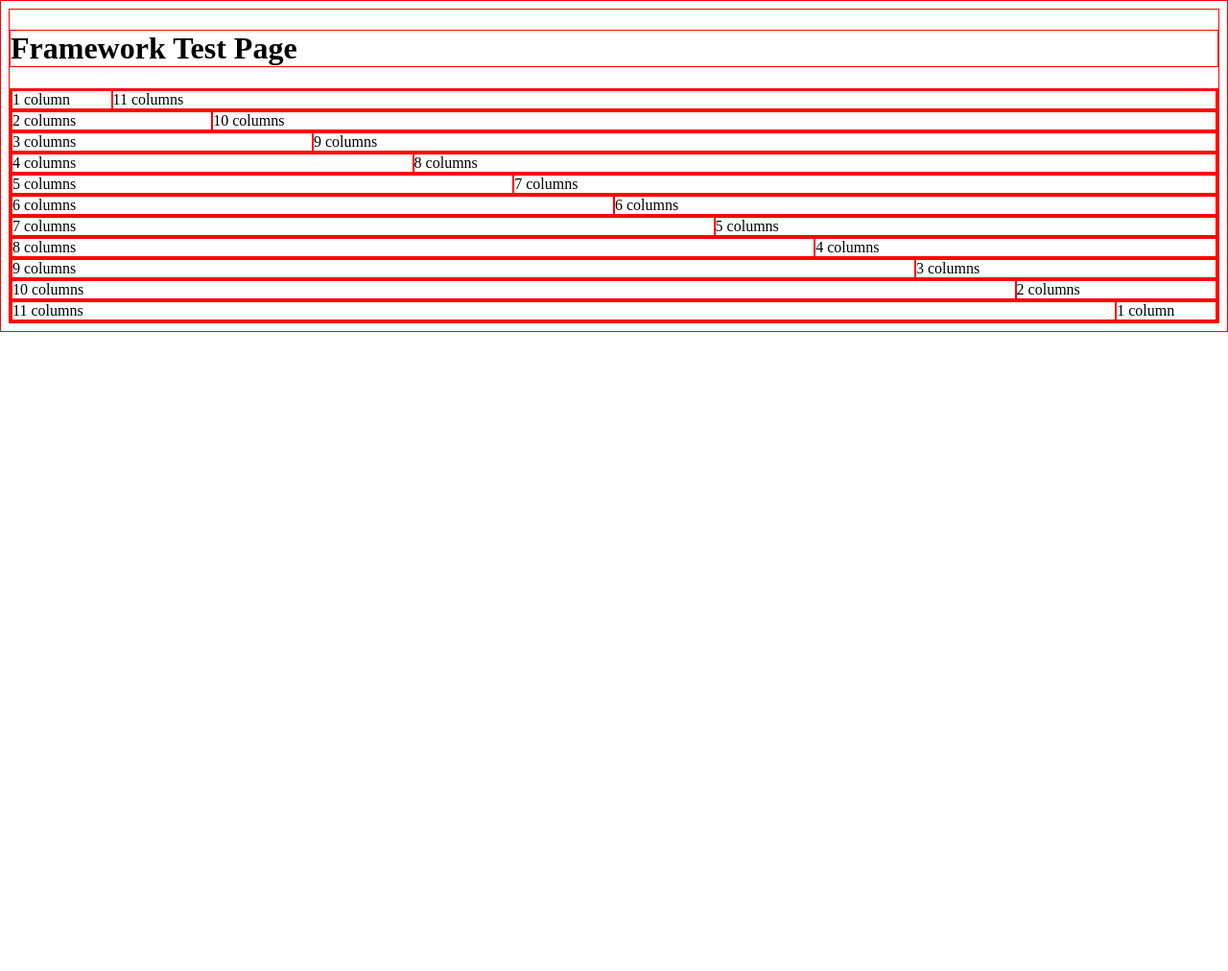
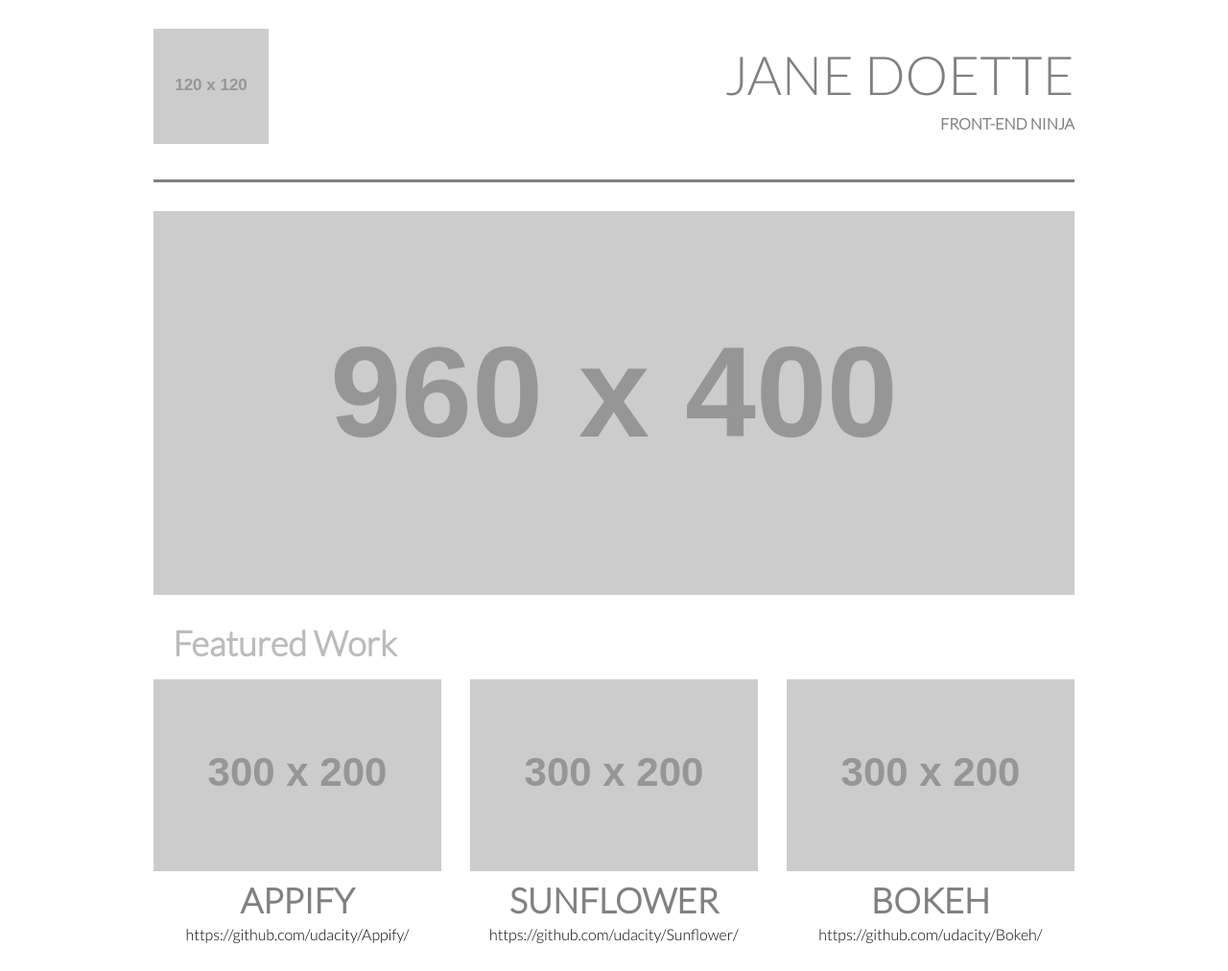
Before and after one commit to mv8ang/css-framework, a plain HTML site: page index.html in a window 1280 px wide. Shown: the whole page at 96% size. Before the commit the page ends 800 px from the top, so only its background shows below. Drawn offline with Linux system fonts and the light colour scheme; placeholder pictures from the web are drawn by us.

Commit message:
Turned into actual portfolio

```diff
--- a/css/style.css
+++ b/css/style.css
@@ -1,7 +1,8 @@
 @charset "utf-8";
 
 *{
-	border: 1px solid red !important;
+	/*border: 1px solid red !important;*/
+	font-family: 'Lato', sans-serif;
 }
 
 *{
@@ -11,10 +12,20 @@
 	box-sizing: border-box;
 }
 
+.grid{
+	max-width: 960px;
+	margin: 0 auto;
+}
+
 .row{
 	display: flex;
 	flex-wrap: wrap;
 	wdith: 100%;
+	margin: 30px 0 30px 0;
+}
+
+.center{
+	text-align: center;
 }
 
 .col-1{
@@ -64,3 +75,47 @@
 .col-12{
 	width: 100%;
 }
+
+
+
+
+
+.title{
+	text-align: right;
+	text-transform: uppercase;
+	color: grey;
+	margin-top: 20px;
+	margin-bottom: 20px;
+}
+
+.title h1{
+	font-size: 56px;
+	font-weight: 100;
+	padding-bottom: 15px;
+}
+
+.line{
+	height: 3px;
+	width: 100%;
+	background-color: grey;
+}
+
+h2{
+	font-size: 36px;
+	color: #bcbbbb;
+	margin: 0 0 20px 20px;
+}
+
+h3{
+	font-size: 36px;
+	text-transform: uppercase;
+	color: grey;
+	margin: 10px 0 10px 0;
+}
+
+.gallery-first{
+	padding-right: 20px;
+}
+.gallery-third{
+	padding-left:20px;
+}
--- a/index.html
+++ b/index.html
@@ -1,68 +1,55 @@
 <!DOCTYPE html>
 <html>
 <head>
+	<link rel="stylesheet" type="text/css" href="css/reset.css">
 	<link rel="stylesheet" type="text/css" href="css/style.css">
+	<link href='http://fonts.googleapis.com/css?family=Lato:300,300italic' rel='stylesheet' type='text/css'>
 	<title>Udacity test portfolio</title>
 </head>
 <body>
-	<h1>Framework Test Page</h1>
 
 	<div class="grid">
 
-
 		<div class="row">
-			<div class="col-1">1 column</div>
-			<div class="col-11">11 columns</div>
+			<div class="col-1"><img src="http://www.placehold.it/120x120"></div>
+			<div class="col-5"></div>
+			<div class="col-6">
+				<div class="title">
+					<h1>Jane Doette</h1>
+					<h4>Front-end ninja</h4>
+				</div>
+			</div>
 		</div>
 
 		<div class="row">
-			<div class="col-2">2 columns</div>
-			<div class="col-10">10 columns</div>
+			<div class="line"></div>
 		</div>
 
 		<div class="row">
-			<div class="col-3">3 columns</div>
-			<div class="col-9">9 columns</div>
+			<div class="col-12">
+				<img src="http://www.placehold.it/960x400">
+			</div>
 		</div>
 
 		<div class="row">
-			<div class="col-4">4 columns</div>
-			<div class="col-8">8 columns</div>
-		</div>
-
-		<div class="row">
-			<div class="col-5">5 columns</div>
-			<div class="col-7">7 columns</div>
-		</div>
-
-		<div class="row">
-			<div class="col-6">6 columns</div>
-			<div class="col-6">6 columns</div>
-		</div>
-
-		<div class="row">
-			<div class="col-7">7 columns</div>
-			<div class="col-5">5 columns</div>
-		</div>
-
-		<div class="row">
-			<div class="col-8">8 columns</div>
-			<div class="col-4">4 columns</div>
-		</div>
-
-		<div class="row">
-			<div class="col-9">9 columns</div>
-			<div class="col-3">3 columns</div>
-		</div>
-
-		<div class="row">
-			<div class="col-10">10 columns</div>
-			<div class="col-2">2 columns</div>
-		</div>
-
-		<div class="row">
-			<div class="col-11">11 columns</div>
-			<div class="col-1">1 column</div>
+			<div class="col-12">
+				<h2>Featured Work</h2>
+			</div>
+			<div class="col-4 center gallery-first">
+				<img src="http://www.placehold.it/300x200">
+				<h3>APPIFY</h3>
+				https://github.com/udacity/Appify/
+			</div>
+			<div class="col-4 center gallery-second">
+				<img src="http://www.placehold.it/300x200">
+				<h3>SUNFLOWER</h3>
+				https://github.com/udacity/Sunflower/
+			</div>
+			<div class="col-4 center gallery-third">
+				<img src="http://www.placehold.it/300x200">
+				<h3>BOKEH</h3>
+				https://github.com/udacity/Bokeh/
+			</div>
 		</div>
 	</div>
 
```
Also changed, not shown: css/reset.css (added, +1 -0 lines).
